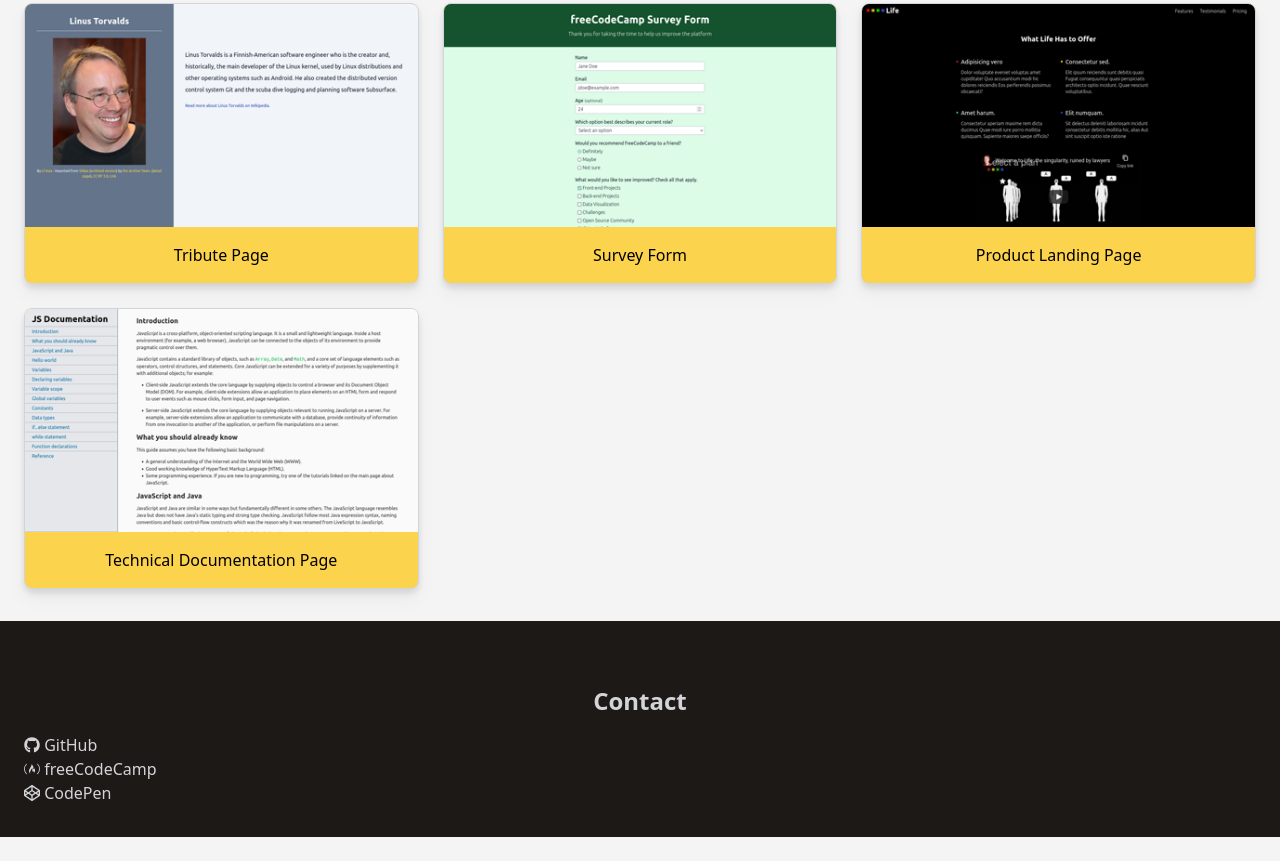
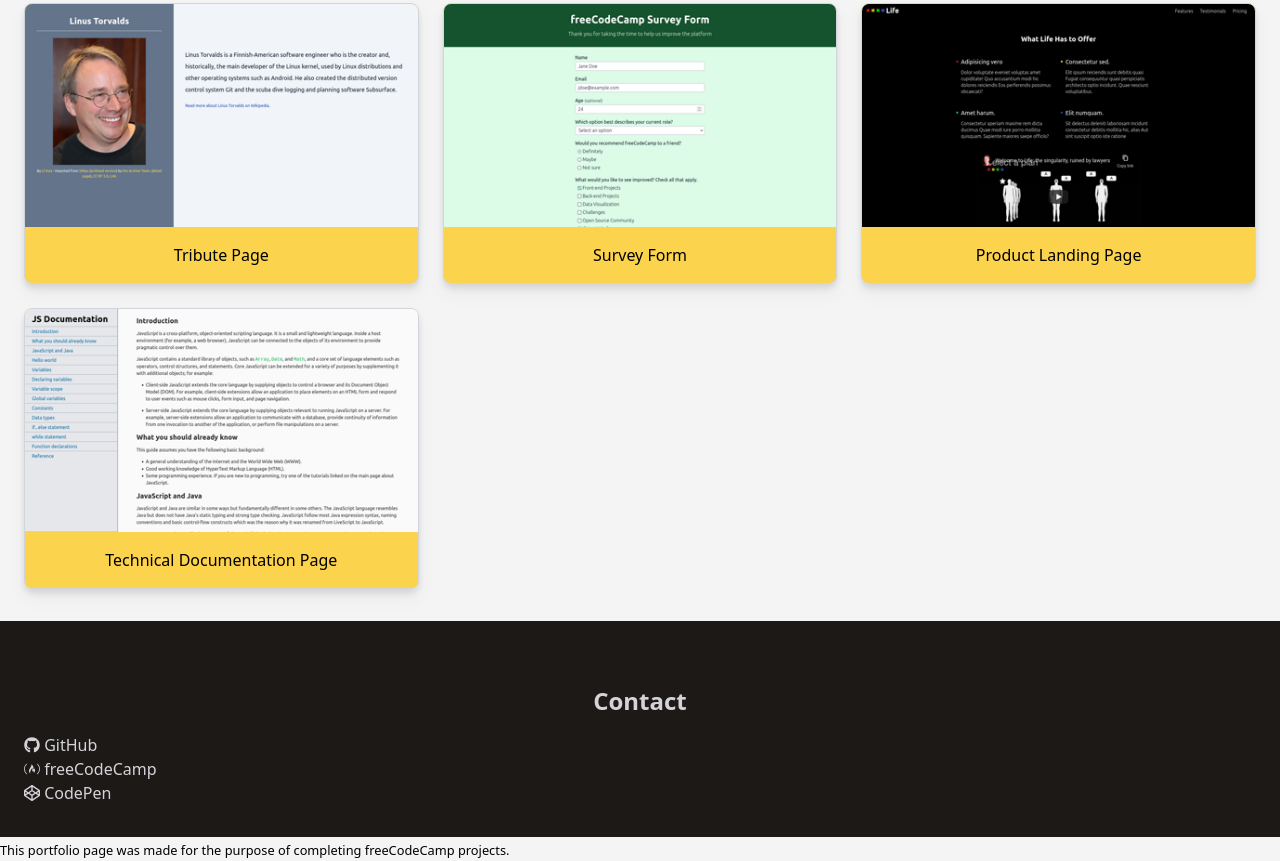
Before and after one commit to kevcomedia/fcc-personal-portfolio, a website built with Parcel: page src/index.html in a window 1280 px wide. Shown: the part 909-1770 px from the top of the page. Before the commit the page ends 1746 px from the top, so only its background shows below. Built offline with nearby package versions, Linux system fonts and the light colour scheme.

Commit message:
Add disclaimer footer

```diff
--- a/src/index.html
+++ b/src/index.html
@@ -81,6 +81,7 @@
       </ul>
     </section>
 
+    <div>
     <section id="contact" class="bg-stone-900 text-zinc-300">
       <div class="pt-16 px-6 pb-8 container mx-auto">
       <h2 class="text-center font-semibold text-2xl mb-4">Contact</h2>
@@ -140,6 +141,11 @@
       </div>
     </section>
 
+    <footer>
+      <small>This portfolio page was made for the purpose of completing freeCodeCamp projects.</small>
+    </footer>
+    </div>
+
     <script src="https://cdn.freecodecamp.org/testable-projects-fcc/v1/bundle.js"></script>
     <script type="module" src="index.js"></script>
   </body>
```
